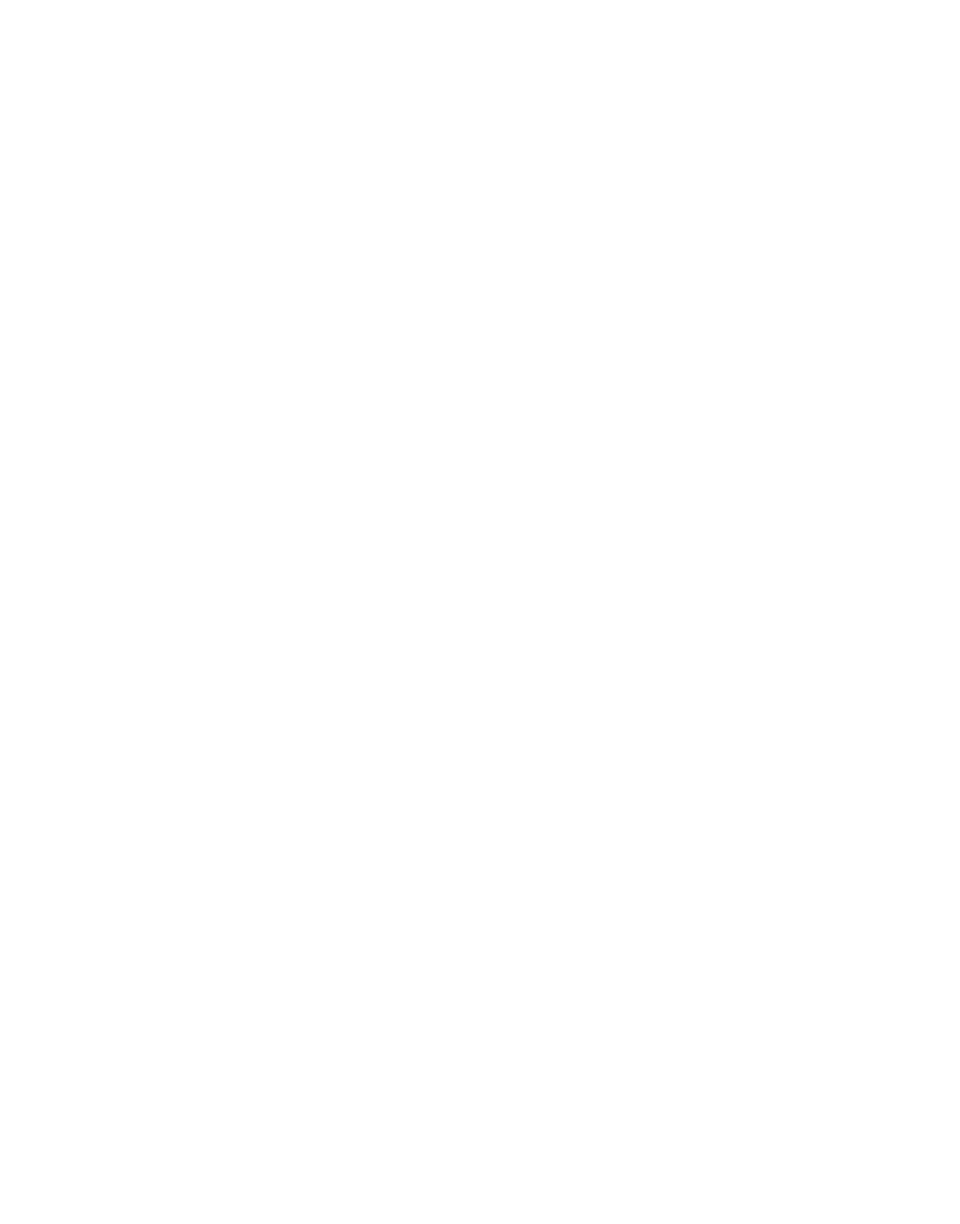
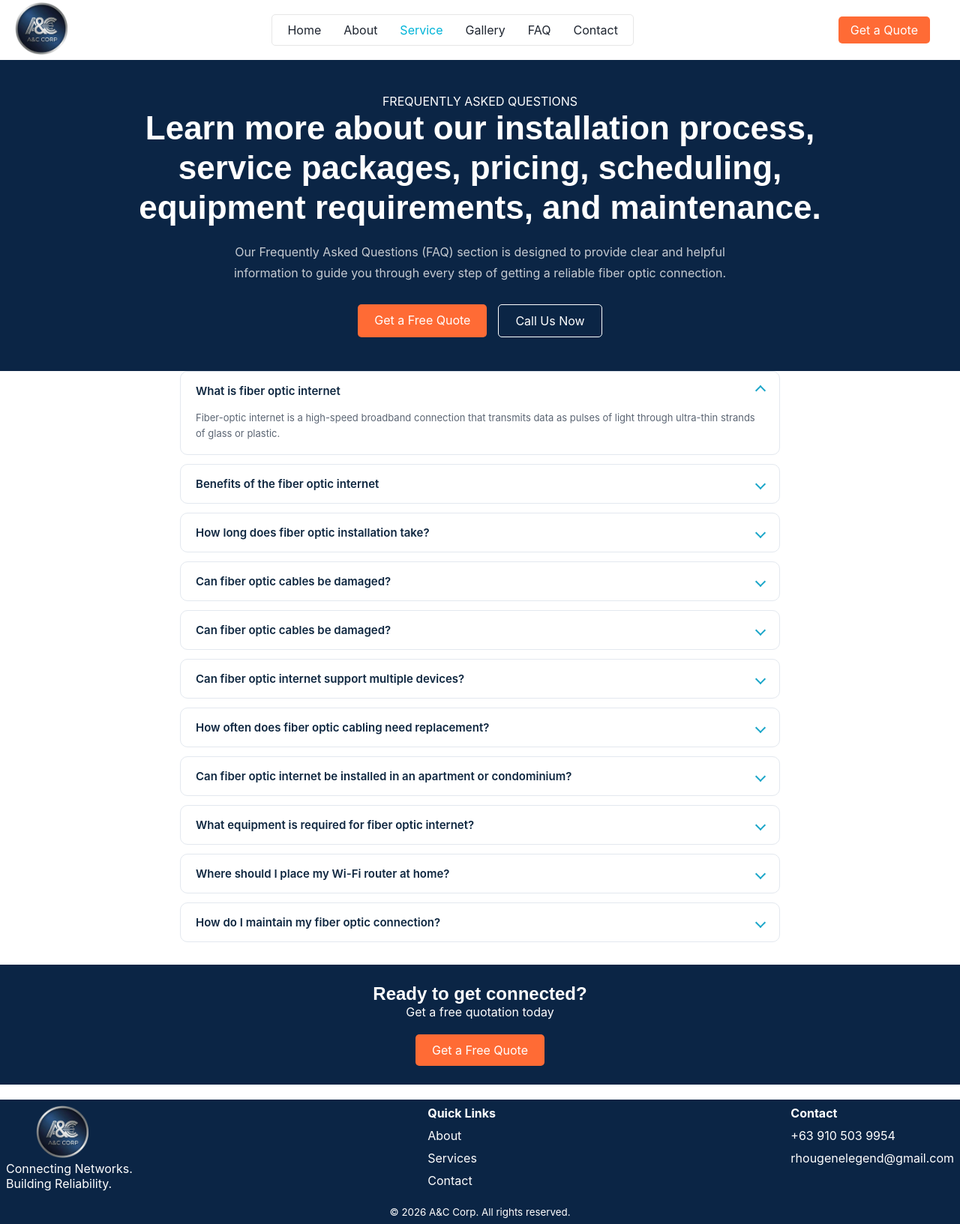
Before and after one commit to rhougeee/ac-website, a plain HTML site: page faq.html in a window 1280 px wide. Shown: the whole page at 75% size. Before the commit the page ends 800 px from the top, so only its background shows below. Drawn offline with Linux system fonts and the light colour scheme.

Commit message:
Add FAQ page

```diff
--- a/faq.css
+++ b/faq.css
@@ -0,0 +1,342 @@
+/* UNIVERSAL */
+
+* {
+  margin: 0;
+  padding: 0;
+  box-sizing: border-box;
+}
+
+h1,
+h2,
+h3 {
+  font-family: "Poppins", sans-serif;
+}
+
+body,
+p,
+a,
+button,
+li {
+  font-family: "Inter", sans-serif;
+}
+
+body {
+  background-color: white;
+  color: var(--text-color);
+}
+
+:root {
+  --primary-color: #0b2545;
+  --secondary-color: #00b4d8;
+  --accent: #ff6b35;
+  --surface: #f4f6f8;
+  --text-color: #1e2530;
+  --light-text: #667085;
+}
+
+a {
+  text-decoration: none;
+  color: inherit;
+}
+
+ul {
+  list-style: none;
+}
+
+/* faq */
+
+header {
+  height: 80px;
+  padding: 0 40px 0 20px;
+  display: flex;
+  align-items: center;
+}
+
+nav {
+  display: flex;
+  align-items: center;
+  width: 100%;
+  position: relative;
+}
+
+.logo {
+  width: auto;
+  height: 70px;
+}
+
+.nav-container {
+  border: 1px solid hsl(10, 0%, 90%);
+  padding: 10px 20px;
+  border-radius: 5px;
+  display: flex;
+  align-items: center;
+  gap: 30px;
+  margin: auto;
+}
+
+.nav-container a {
+  transition: color 0.2s ease;
+}
+
+.nav-container a:hover,
+.nav-container .active {
+  color: var(--secondary-color);
+}
+
+.quote {
+  background: var(--accent);
+  color: white;
+  padding: 8px 16px;
+  border-radius: 5px;
+  transition: 0.2s ease;
+}
+
+.quote:hover,
+.quote-button:hover {
+  opacity: 0.85;
+}
+
+.nav-toggle,
+.hamburger {
+  display: none;
+}
+
+/* faq hero */
+
+.faq-hero {
+  background-color: var(--primary-color);
+  color: white;
+  padding: 45px 20px;
+  text-align: center;
+}
+
+.hero-content {
+  max-width: 1000px;
+  margin: auto;
+}
+
+.faq-hero h1 {
+  font-size: 44px;
+  line-height: 1.2;
+  margin-bottom: 20px;
+}
+
+.faq-hero h1 span {
+  color: var(--secondary-color);
+}
+
+.faq-hero p {
+  max-width: 700px;
+  margin: 0 auto 28px;
+  color: whitesmoke;
+  opacity: 0.8;
+  line-height: 1.7;
+}
+
+.hero-buttons {
+  display: flex;
+  justify-content: center;
+  gap: 15px;
+}
+
+.quote-button,
+.call-button {
+  display: inline-block;
+  padding: 11px 22px;
+  border-radius: 5px;
+}
+
+.quote-button {
+  background: var(--accent);
+  color: white;
+}
+
+.call-button {
+  background: transparent;
+  color: white;
+  border: 1px solid white;
+}
+
+/* faq section */
+
+.faq {
+  max-width: 800px;
+  margin: 0 auto;
+  display: flex;
+  flex-direction: column;
+  gap: 12px;
+}
+
+details {
+  border: 1px solid #e3e8ef;
+  border-radius: 10px;
+  background: #fff;
+}
+
+summary {
+  display: flex;
+  justify-content: space-between;
+  align-items: center;
+  padding: 16px 20px;
+  font-size: 15px;
+  font-weight: 600;
+  color: #0f2740;
+  cursor: pointer;
+  list-style: none;          /* removes default arrow (Firefox/Chrome) */
+}
+
+summary::-webkit-details-marker {
+  display: none;             /* removes default arrow (Safari) */
+}
+
+/* custom chevron */
+summary::after {
+  content: "";
+  width: 8px;
+  height: 8px;
+  border-right: 2px solid #1aa6c9;
+  border-bottom: 2px solid #1aa6c9;
+  transform: rotate(45deg);
+  transition: transform 0.3s ease;
+}
+
+details[open] summary::after {
+  transform: rotate(-135deg);
+}
+
+details p {
+  margin: 0;
+  padding: 0 20px 18px;
+  font-size: 13px;
+  color: #5b6573;
+  line-height: 1.6;
+}
+
+.cta-banner {
+  margin-top: 30px;
+  background: var(--primary-color);
+  text-align: center;
+  color: white;
+  padding: 25px;
+}
+
+.cta-banner p {
+  margin-bottom: 20px;
+}
+
+/*FOOTER*/
+
+footer {
+  margin-top: 20px;
+  background: var(--primary-color);
+  color: white;
+  padding: 8px;
+}
+
+.footer-content {
+  display: flex;
+  justify-content: space-between;
+  flex-wrap: wrap;
+}
+
+.footer-about img {
+  margin-left: 40px;
+}
+
+.footer-links,
+.footer-contact {
+  display: flex;
+  flex-direction: column;
+  gap: 10px;
+}
+
+.copyright {
+  text-align: center;
+  margin-top: 20px;
+  font-size: smaller;
+}
+
+/*RESPONSIVE*/
+
+.nav-toggle,
+.hamburger {
+  display: none;
+}
+
+@media (max-width: 768px) {
+  .hero h1 {
+    font-size: 26px;
+  }
+
+  .hero-buttons {
+    flex-direction: column;
+    align-items: center;
+    gap: 16px;
+  }
+
+  .hero-buttons a {
+    width: 80%;
+    max-width: 280px;
+  }
+
+  .logo img {
+    height: 40px;
+  }
+
+  .quote {
+    display: none;
+  }
+
+  .hamburger {
+    display: block;
+    font-size: 24px;
+    margin-left: auto;
+  }
+
+  .nav-container {
+    display: flex;
+    flex-direction: column;
+    align-items: flex-start;
+    position: fixed;
+    top: 0;
+    right: 0;
+    height: 100vh;
+    width: 75%;
+    max-width: 300px;
+    padding: 80px 20px 20px;
+
+    background: var(--primary-color);
+    color: white;
+
+    transform: translateX(100%);
+    transition: transform 0.3s ease;
+    z-index: 10;
+  }
+
+  .nav-toggle:checked ~ .nav-container {
+    transform: translateX(0);
+  }
+
+  .overlay {
+    display: none;
+    position: fixed;
+    inset: 0;
+    background: rgba(0, 0, 0, 0.5);
+    z-index: 5;
+  }
+
+  .nav-toggle:checked ~ .overlay {
+    display: block;
+  }
+
+  .footer-content {
+    flex-direction: column;
+    align-items: center;
+    text-align: center;
+    gap: 30px;
+  }
+
+  .footer-about img {
+    margin-left: auto;
+  }
+}
--- a/faq.html
+++ b/faq.html
@@ -1,10 +1,174 @@
 <!doctype html>
 <html lang="en">
+
 <head>
   <meta charset="UTF-8" />
   <meta name="viewport" content="width=device-width, initial-scale=1.0" />
   <title>A&C FAQ</title>
   <link rel="stylesheet" href="faq.css" />
 </head>
+
 <body></body>
+
 </html>
+
+<header>
+  <nav>
+    <a href="index.html">
+      <img src="images/A&C-logo.png" alt="A&C Corp" class="logo" />
+    </a>
+
+    <!-- Mobile Menu Toggle -->
+    <input type="checkbox" id="nav-toggle" class="nav-toggle" />
+    <label for="nav-toggle" class="hamburger">&#9776;</label>
+    <label for="nav-toggle" class="overlay"></label>
+
+    <!-- Navigation Links -->
+    <ul class="nav-container">
+      <li><a href="index.html">Home</a></li>
+      <li><a href="about.html">About</a></li>
+      <li><a href="services.html" class="active">Service</a></li>
+      <li><a href="gallery.html">Gallery</a></li>
+      <li><a href="faq.html">FAQ</a></li>
+      <li><a href="contact.html">Contact</a></li>
+    </ul>
+
+    <a href="contact.html" class="quote">Get a Quote</a>
+  </nav>
+</header>
+
+<main>
+
+  <!-- faq  -->
+  <section class="faq-hero">
+    <div class="hero-content">
+      <span class="section-label">FREQUENTLY ASKED QUESTIONS</span>
+
+      <h1>
+        Learn more about our installation process, service packages, pricing, scheduling, equipment requirements, and
+        maintenance.
+      </h1>
+
+      <p>
+        Our Frequently Asked Questions (FAQ) section is designed to provide clear and helpful information to guide you
+        through every step of getting a reliable fiber optic connection.
+      </p>
+
+      <div class="hero-buttons">
+        <a href="contact.html" class="quote-button">Get a Free Quote</a>
+        <a href="tel:+639105039954" class="call-button">Call Us Now</a>
+      </div>
+    </div>
+  </section>
+
+
+  <section class="faq">
+
+    <details name="faq" open>
+      <summary>What is fiber optic internet</summary>
+      <p>Fiber-optic internet is a high-speed broadband connection that transmits data as pulses of light through
+        ultra-thin strands of glass or plastic.</p>
+    </details>
+
+    <details name="faq">
+      <summary>Benefits of the fiber optic internet</summary>
+      <p>It offers high internet speeds, low latency, reliable connectivity, and better performance for activities such
+        as streaming, online gaming, video conferencing, and downloading large files..</p>
+    </details>
+
+    <details name="faq">
+      <summary>How long does fiber optic installation take?</summary>
+      <p>A standard installation may take a few hours, but complicated installations can take longer depending on the
+        property's layout and the availability of existing fiber infrastructure.</p>
+    </details>
+
+    <details name="faq">
+      <summary> Can fiber optic cables be damaged?</summary>
+      <p>Yes. Excessive bending, crushing, pulling, or improper handling can damage the cable and affect the connection.
+      </p>
+    </details>
+
+    <details name="faq">
+      <summary> Can fiber optic cables be damaged?</summary>
+      <p>Yes. Excessive bending, crushing, pulling, or improper handling can damage the cable and affect the connection.
+      </p>
+    </details>
+
+    <details name="faq">
+      <summary>Can fiber optic internet support multiple devices? </summary>
+      <p>Yes. It can support smartphones, laptops, smart TVs, security cameras, and other connected devices. Performance
+        depends on your internet plan, router capacity, and simultaneous usage.</p>
+    </details>
+
+    <details name="faq">
+      <summary> How often does fiber optic cabling need replacement? </summary>
+      <p>Fiber optic cables can last for many years when properly installed and protected. Replacement is generally
+        needed only when cables are damaged, degraded, or no longer suitable for the network.</p>
+    </details>
+
+    <details name="faq">
+      <summary> Can fiber optic internet be installed in an apartment or condominium?</summary>
+      <p>Yes, provided that fiber service is available and the building administration or property owner permits the
+        installation.</p>
+    </details>
+
+    <details name="faq">
+      <summary> What equipment is required for fiber optic internet? </summary>
+      <p>Common equipment includes a fiber optic cable, an Optical Network Terminal (ONT) or compatible modem, and a
+        Wi-Fi router. Some devices combine the ONT and router in one unit.
+      </p>
+    </details>
+
+    <details name="faq">
+      <summary> Where should I place my Wi-Fi router at home?
+      </summary>
+      <p>Place it in a central, elevated, and open location away from thick walls, large metal objects, and sources of
+        interference.
+        </p>
+    </details>
+
+    <details name="faq">
+      <summary> How do I maintain my fiber optic connection?
+
+      </summary>
+      <p>Keep cables protected from bending and physical damage. Avoid disconnecting or touching exposed fiber ends, and
+        contact a qualified technician for repairs.
+        </p>
+    </details>
+
+  </section>
+
+
+      <section class="cta-banner">
+        <h2>Ready to get connected?</h2>
+        <p>Get a free quotation today</p>
+        <a href="contact.html" class="quote-button">Get a Free Quote</a>
+      </section>
+    </main>
+
+    <footer>
+      <div class="footer-content">
+        <div class="footer-about">
+          <img src="images/A&C-logo.png" alt="A&C Corp" class="logo" />
+          <p>Connecting Networks. <br />Building Reliability.</p>
+        </div>
+
+        <div class="footer-links">
+          <h4>Quick Links</h4>
+          <a href="about.html">About</a>
+          <a href="services.html">Services</a>
+          <a href="contact.html">Contact</a>
+        </div>
+
+        <div class="footer-contact">
+          <h4>Contact</h4>
+          <a href="tel:+639105039954">+63 910 503 9954</a>
+          <a href="mailto:rhougenelegend@gmail.com">rhougenelegend@gmail.com</a>
+        </div>
+      </div>
+      <p class="copyright">&copy; 2026 A&C Corp. All rights reserved.</p>
+    </footer>
+
+  </body>
+
+  </html>
```
Lines whose indentation alone changed are shown as unchanged.
